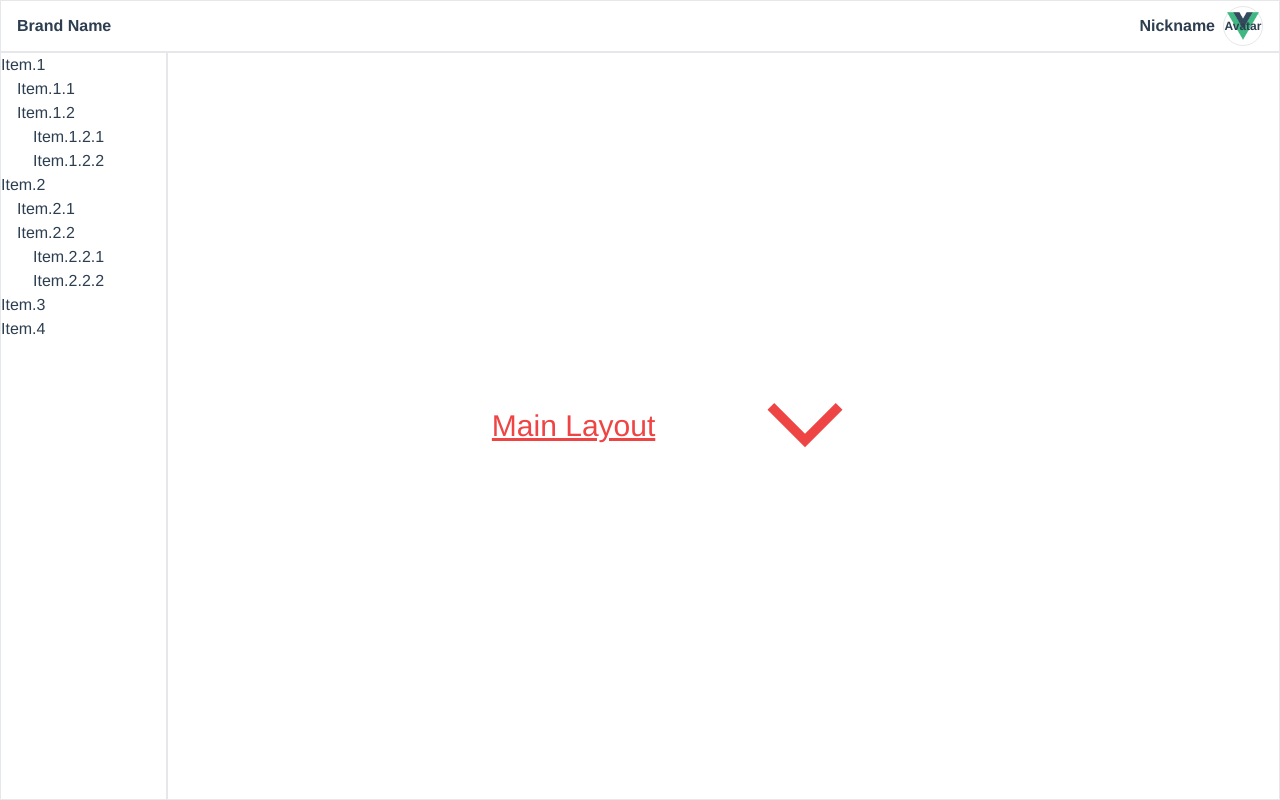
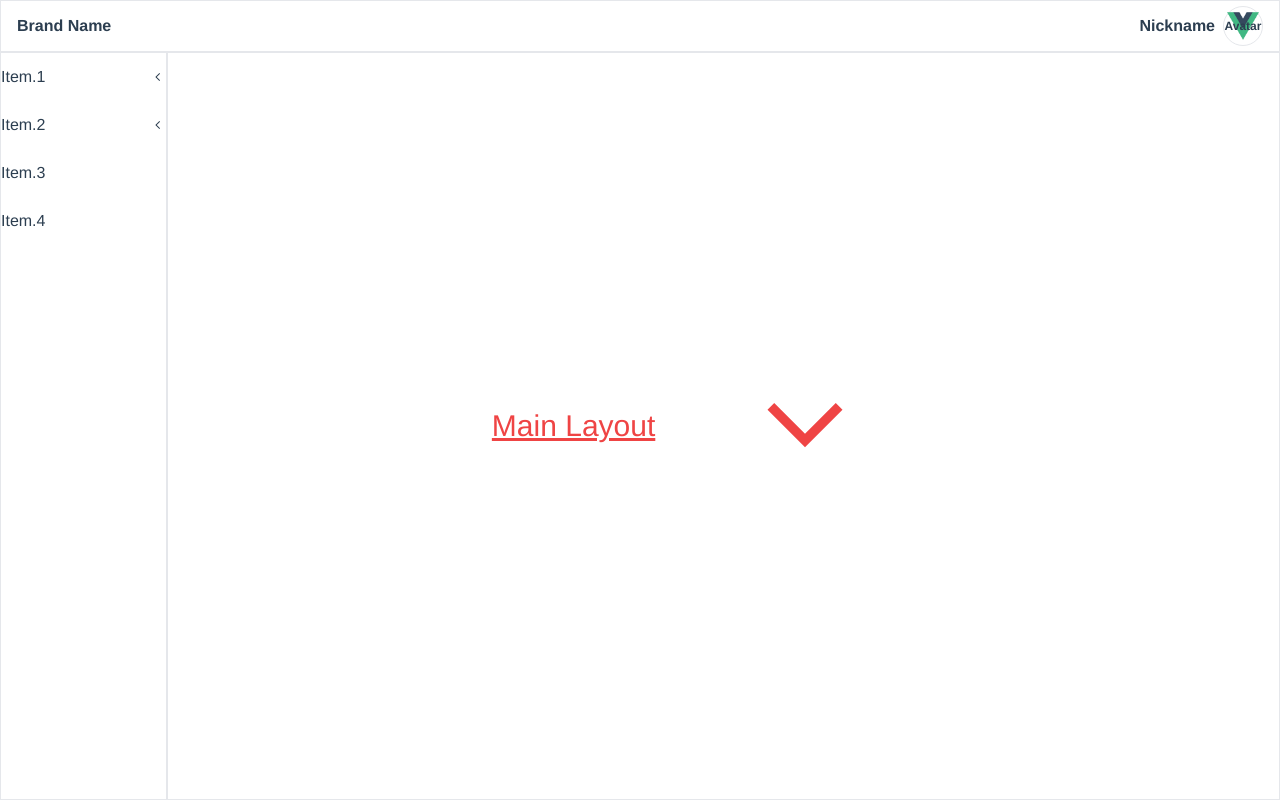
Before and after one commit to fsarter/vue3-admin, a Vue app: page / in a window 1280 px wide. Built offline with nearby package versions, Linux system fonts and the light colour scheme.

Commit message:
work on aside menu

```diff
--- a/src/components/MenuItem.vue
+++ b/src/components/MenuItem.vue
@@ -1,4 +1,5 @@
 <template>
+  <div class="my-menu-item" @click="clickMenuItem()">
     <div class="flex">
       <div
         :class="`flex ${
@@ -7,12 +8,26 @@
       ></div>
       <span>{{ itemData.label }}</span>
     </div>
+    <div v-if="itemData.children && itemData.children.length > 0">
+      <SvgIcon
+        :name="
+          expand
+            ? 'keyboard_arrow_down_FILL0_wght400_GRAD0_opsz48'
+            : 'keyboard_arrow_left_FILL0_wght400_GRAD0_opsz48'
+        "
+        class="w-4 h-4"
+      />
+    </div>
+  </div>
+
+  <div v-if="expand">
     <MenuItem
       v-for="item in itemData.children"
       :key="item.key"
       :item-data="item"
       :level="level + 1"
     />
+  </div>
 </template>
 <script>
 export default {
@@ -29,5 +44,20 @@ export default {
       default: 0,
     },
   },
+  data() {
+    return {
+      expand: false,
+    };
+  },
+  methods: {
+    clickMenuItem() {
+      this.expand = !this.expand;
+    },
+  },
 };
 </script>
+<style lang="postcss" scoped>
+.my-menu-item {
+  @apply flex items-center justify-between h-12 cursor-pointer hover:bg-blue-100 hover:font-bold active:font-bold active:text-white active:bg-blue-600;
+}
+</style>
```
Also changed, not shown: src/assets/icons/keyboard_arrow_left_FILL0_wght400_GRAD0_opsz48.svg (added). Lines whose indentation alone changed are shown as unchanged.
